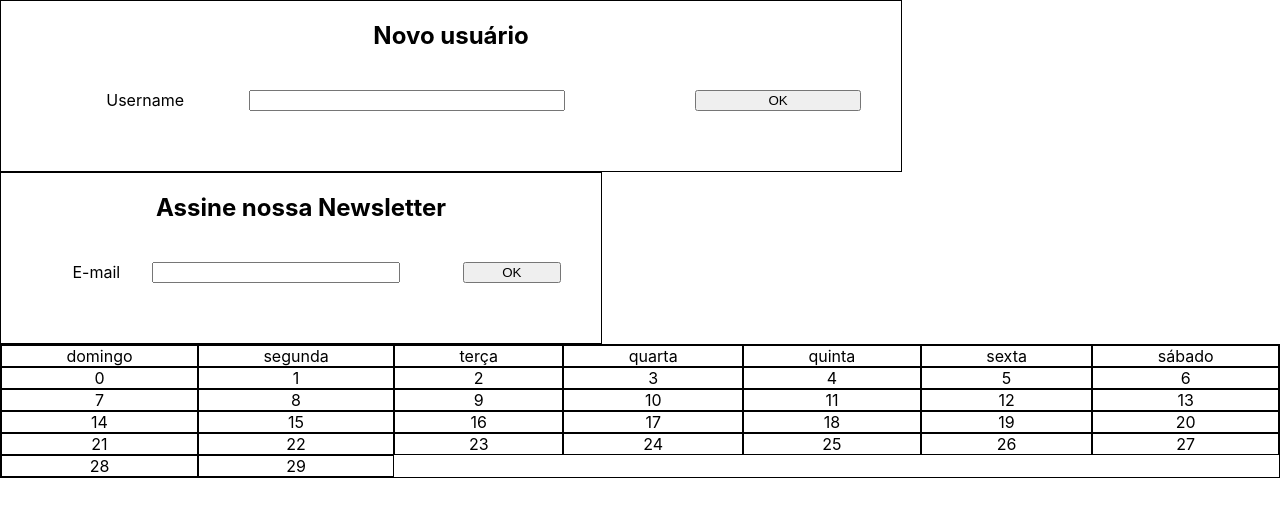
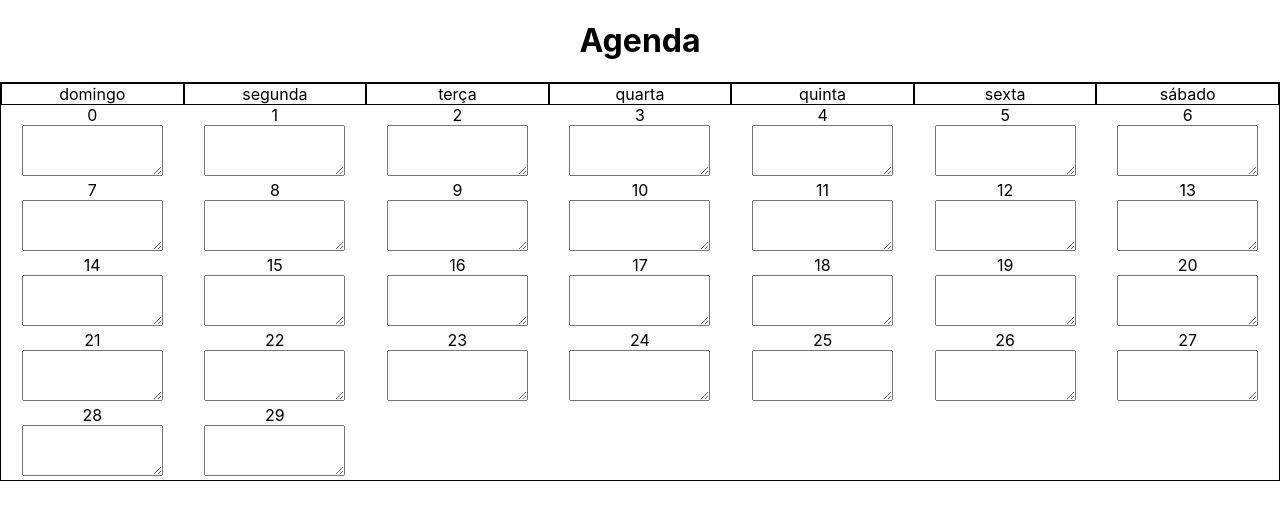
Before and after one commit to ICEI-PUC-Minas-PMV-SInt/pmv-sint-2024-1-e2-proj-front-t1-pmv-sint-2024-1-e2-proj-front-t1-teste, a React (Create React App) app in the folder src/teste-app/: page / in a window 1280 px wide. Shown: the top 520 px of the page. Built offline with nearby package versions, Linux system fonts and the light colour scheme.

Commit message:
LocalStorage com useState

```diff
--- a/src/teste-app/src/App.js
+++ b/src/teste-app/src/App.js
@@ -20,7 +20,7 @@ function App() {
   return (
     <div className="App">
       {username? <span>Bem-vindo, {username}!</span>: <></>}
-      <div className="container_1">
+      {/* <div className="container_1">
         <Formulário
           formTitle={"Novo usuário"}
           label={"Username"}
@@ -35,7 +35,8 @@ function App() {
           btnName={"OK"}
           onSubmit={handleEmail}
         />
-      </div>
+      </div> */}
+      <h1>Agenda</h1>
       <Tabela />
     </div>
   );
--- a/src/teste-app/src/components/Tabela/Tabela.js
+++ b/src/teste-app/src/components/Tabela/Tabela.js
@@ -1,13 +1,34 @@
+import { useState } from 'react';
 import './Tabela.css'
 
 function Tabela(){
+    const history = JSON.parse(localStorage.getItem("compromissos")) || [];
+    const [compromissos, setCompromissos] = useState(history);
+
+    const handleSetCompromisso = (evt, dia) => {
+        const textoCompromisso = evt.target.value;
+        const aux = compromissos.slice(0);
+        aux[dia] = textoCompromisso;
+        setCompromissos(aux);
+        localStorage.setItem("compromissos", JSON.stringify(aux));
+    };
+
     const dias_semana = ["domingo", "segunda", "terça", "quarta", "quinta", "sexta", "sábado"];
     const dias_mes = Array.from(Array(30).keys())
     return (
         <>
             <div className='container'>
                 {dias_semana.map((dia) => <span>{dia}</span>)}
-                {dias_mes.map(dia => <span>{dia}</span>)}
+                {
+                    dias_mes.map(dia =>
+                        <div>
+                            <span>{dia}</span>
+                            <br/>
+                            <textarea cols="15" rows="3" value={compromissos[dia]}
+                                        onChange={(evt) => {handleSetCompromisso(evt, dia)}}></textarea>
+                        </div>
+                    )
+                }
             </div>
         </>
     );
```
